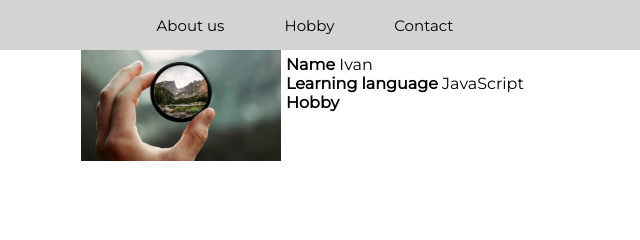
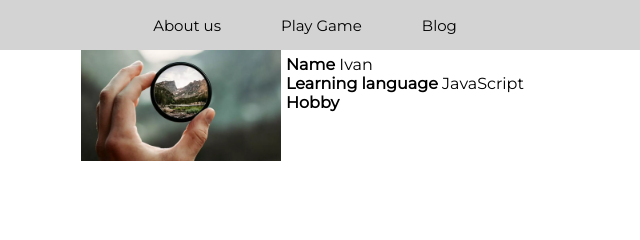
Before and after one commit to zhuravlevivan/Mathhub_JS, a plain HTML site: page index.html in a window 1280 px wide. Shown: the top 240 px of the page, 335-975 px from the left. Drawn offline with Linux system fonts and the light colour scheme; no server answers.

Commit message:
add links in menu

```diff
--- a/index.html
+++ b/index.html
@@ -18,8 +18,8 @@
     <header>
         <nav>
             <a href="#">About us</a>
-            <a href="#">Hobby</a>
-            <a href="#">Contact</a>
+            <a href="#my_game">Play Game</a>
+            <a href="#blog">Blog</a>
         </nav>
     </header>
 
@@ -73,7 +73,7 @@
             </div>
         </div>
 
-        <div class="posts_block">
+        <div class="posts_block" id="blog">
             <h2>Blog</h2>
             <!-- <button class="my_game">Show posts</button> -->
             <div class="posts_block-container">
```
